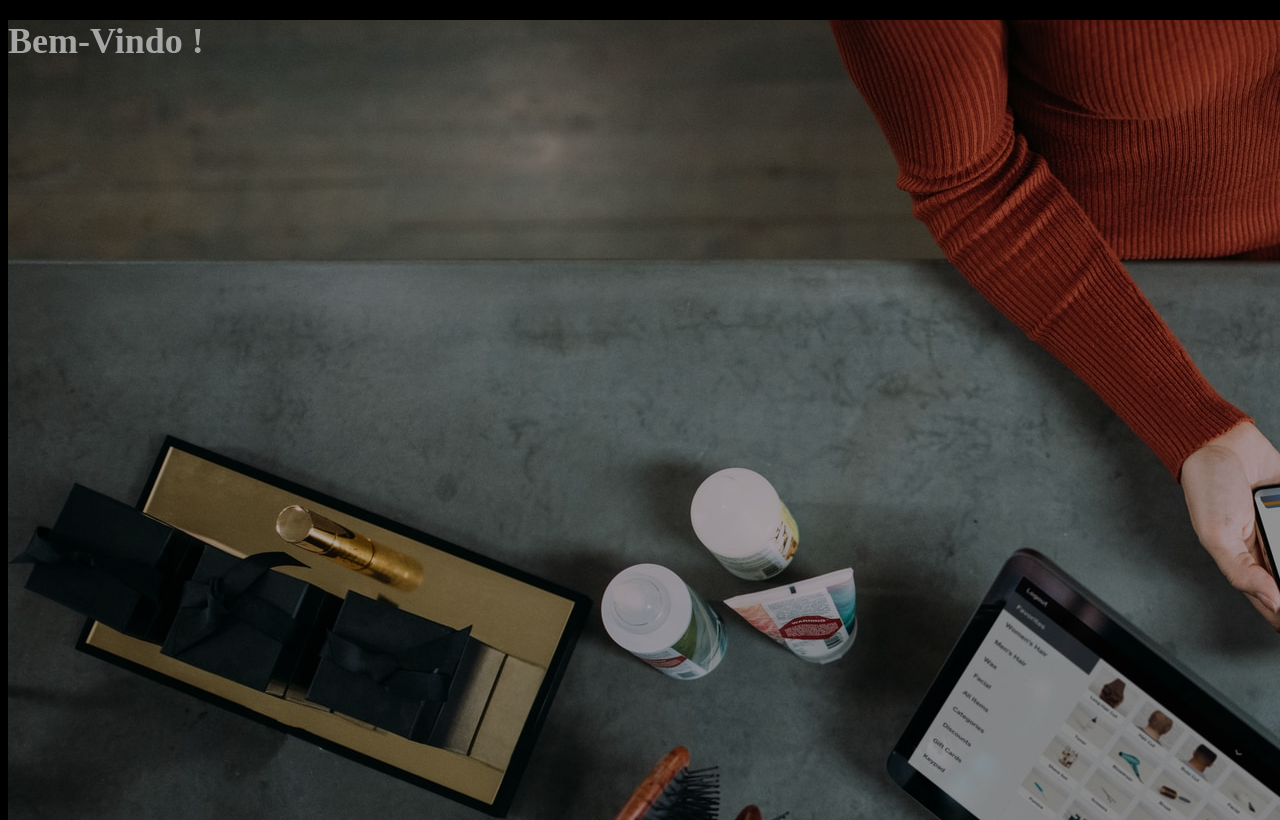
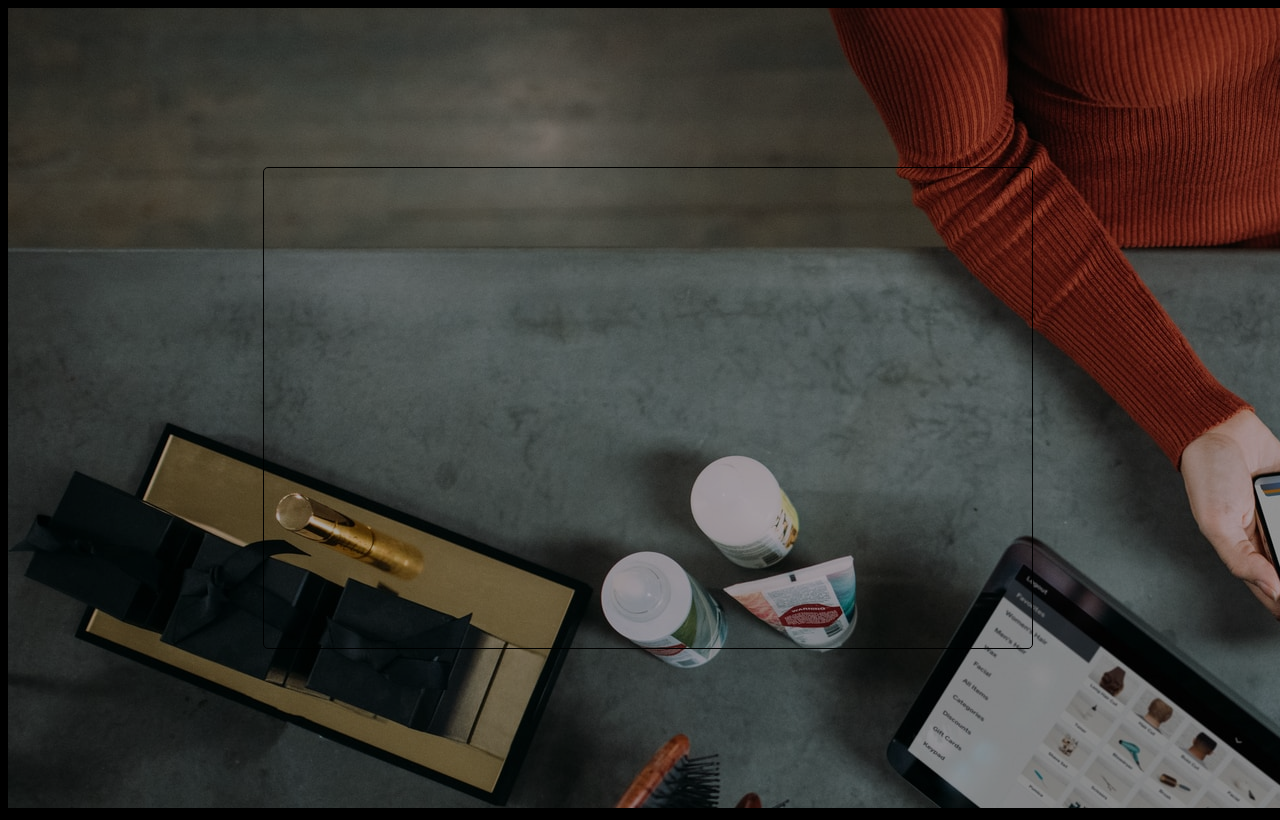
Before and after one commit to caiodeoliveira/localStorage, a React (Create React App) app: page / in a window 1280 px wide. Built offline with nearby package versions, Linux system fonts and the light colour scheme.

Commit message:
Add Form Component

```diff
--- a/src/components/Register/index.tsx
+++ b/src/components/Register/index.tsx
@@ -5,7 +5,7 @@ export const Register = () => {
   return (
     <>
       <S.Container>
-        <h1>Bem-Vindo !</h1>
+        <S.Form></S.Form>
       </S.Container>
     </>
   );
--- a/src/components/Register/styles.ts
+++ b/src/components/Register/styles.ts
@@ -6,4 +6,17 @@ export const Container = styled.div`
   height: 100vh;
   background: url(${register});
   filter: brightness(65%);
+  display: flex;
+  align-items: center;
+  justify-content: center;
 `;
+
+export const Form = styled.form`
+  border: solid black 1px;
+  border-radius: 5px;
+  width: 60%;
+  height: 60%;
+  display: flex;
+  align-items: center;
+  justify-content: center;
+`;
```
